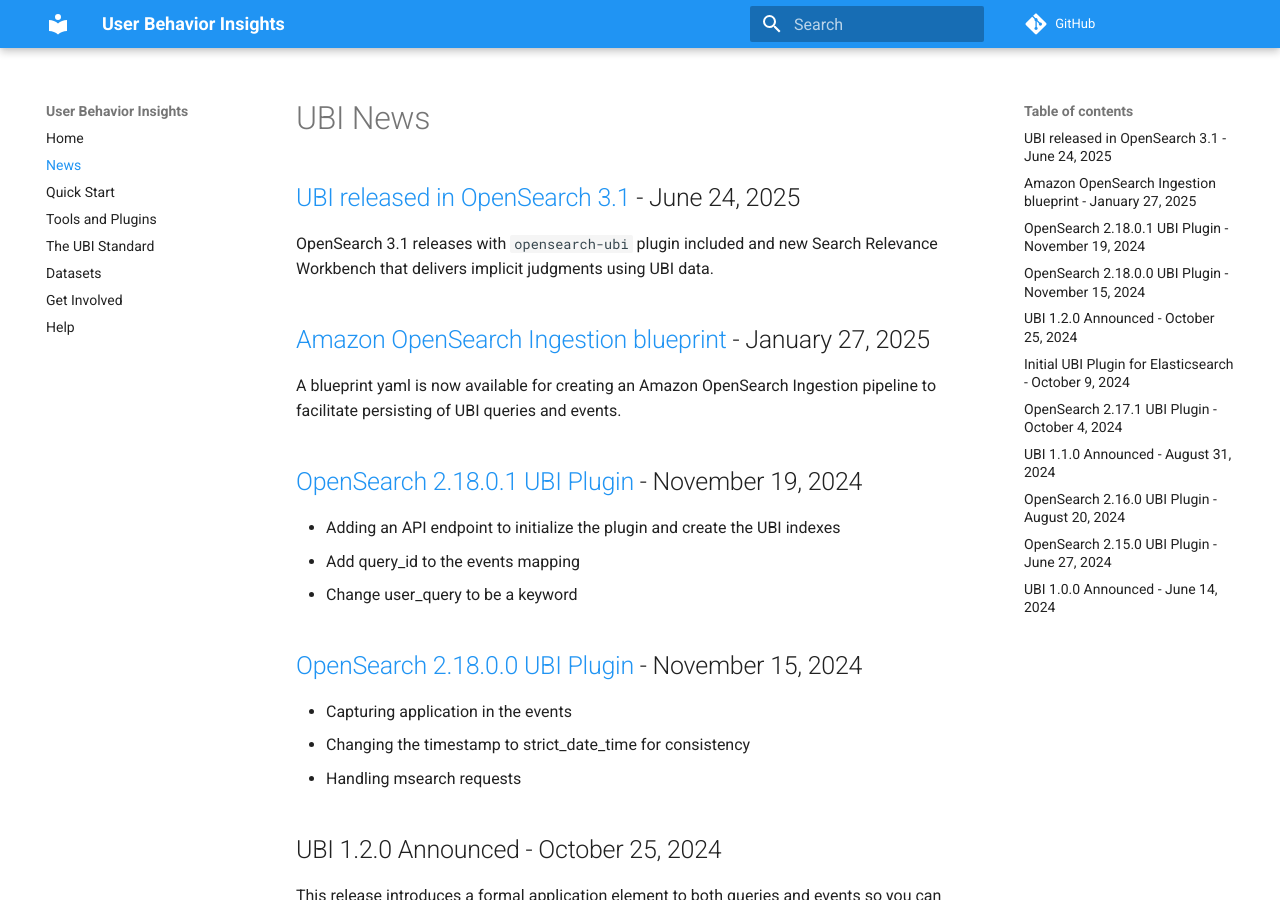
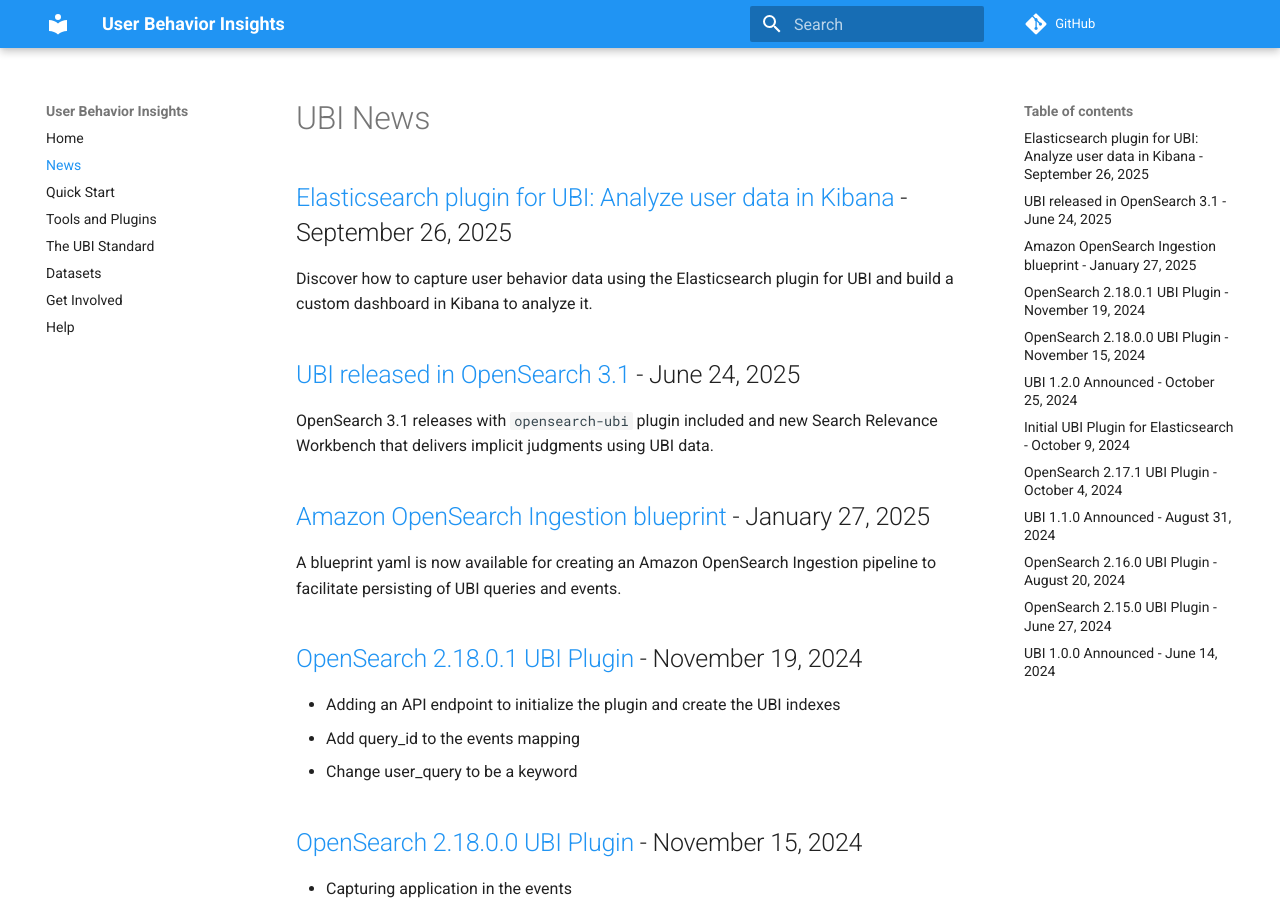
Before and after one commit to o19s/ubi-website, an MkDocs documentation site: the page built from docs/news.md, in a window 1280 px wide and 900 px high. Built offline with MkDocs 1.6.1 and Material for MkDocs 9.7.7, drawn with Linux system fonts in a browser that asks for light colours; comment, search, counter and statistics services are not loaded.

Commit message:
Update news.md
add another Elastic blog

```diff
--- a/docs/news.md
+++ b/docs/news.md
@@ -1,4 +1,8 @@
 # UBI News
+
+## [Elasticsearch plugin for UBI: Analyze user data in Kibana](https://www.elastic.co/search-labs/blog/elasticsearch-plugin-user-behavior-data-kibana) - September 26, 2025
+
+Discover how to capture user behavior data using the Elasticsearch plugin for UBI and build a custom dashboard in Kibana to analyze it.
 
 ## [UBI released in OpenSearch 3.1](https://opensearch.org/blog/get-started-with-opensearch-3-1/) - June 24, 2025
 
```
